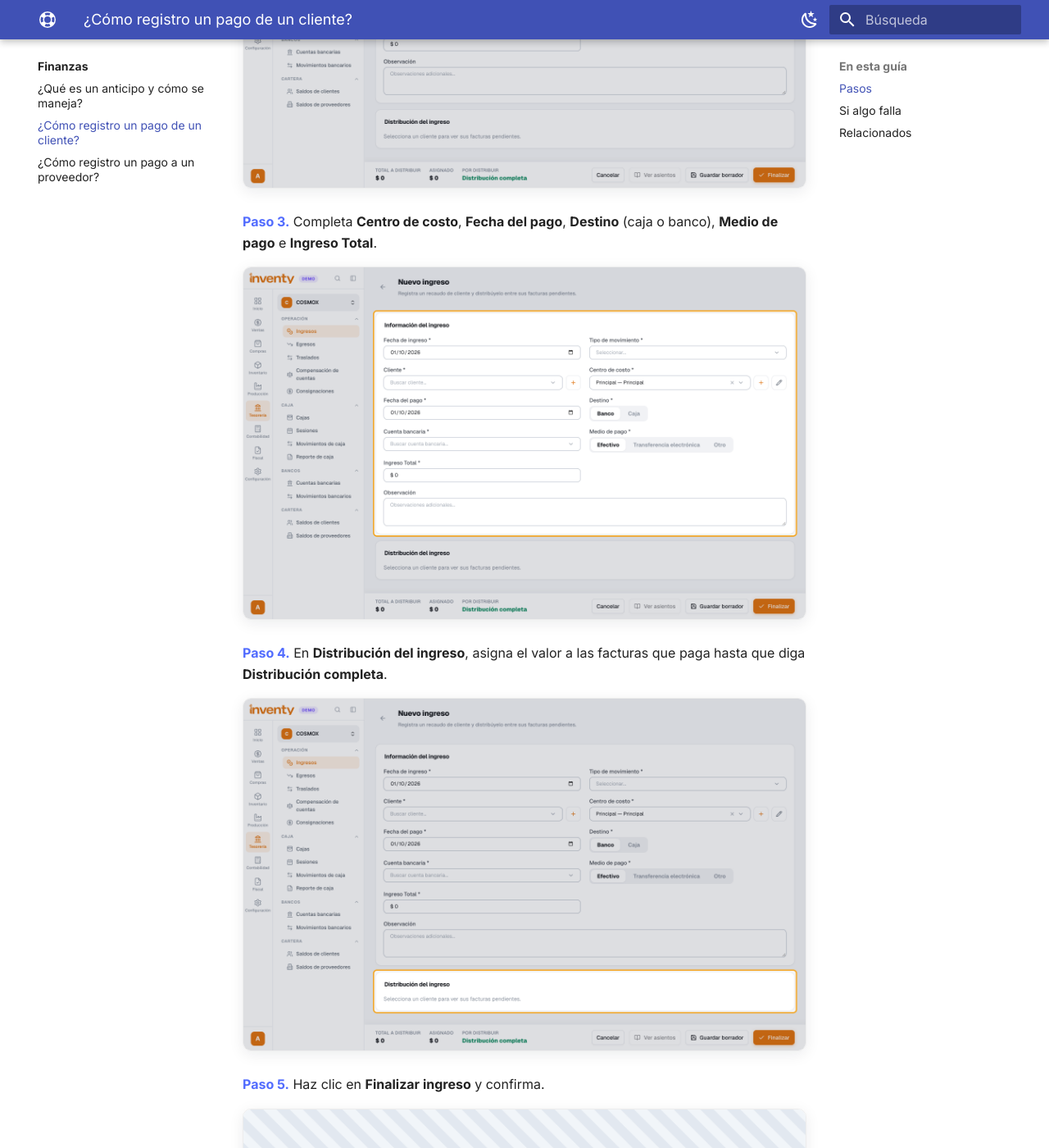
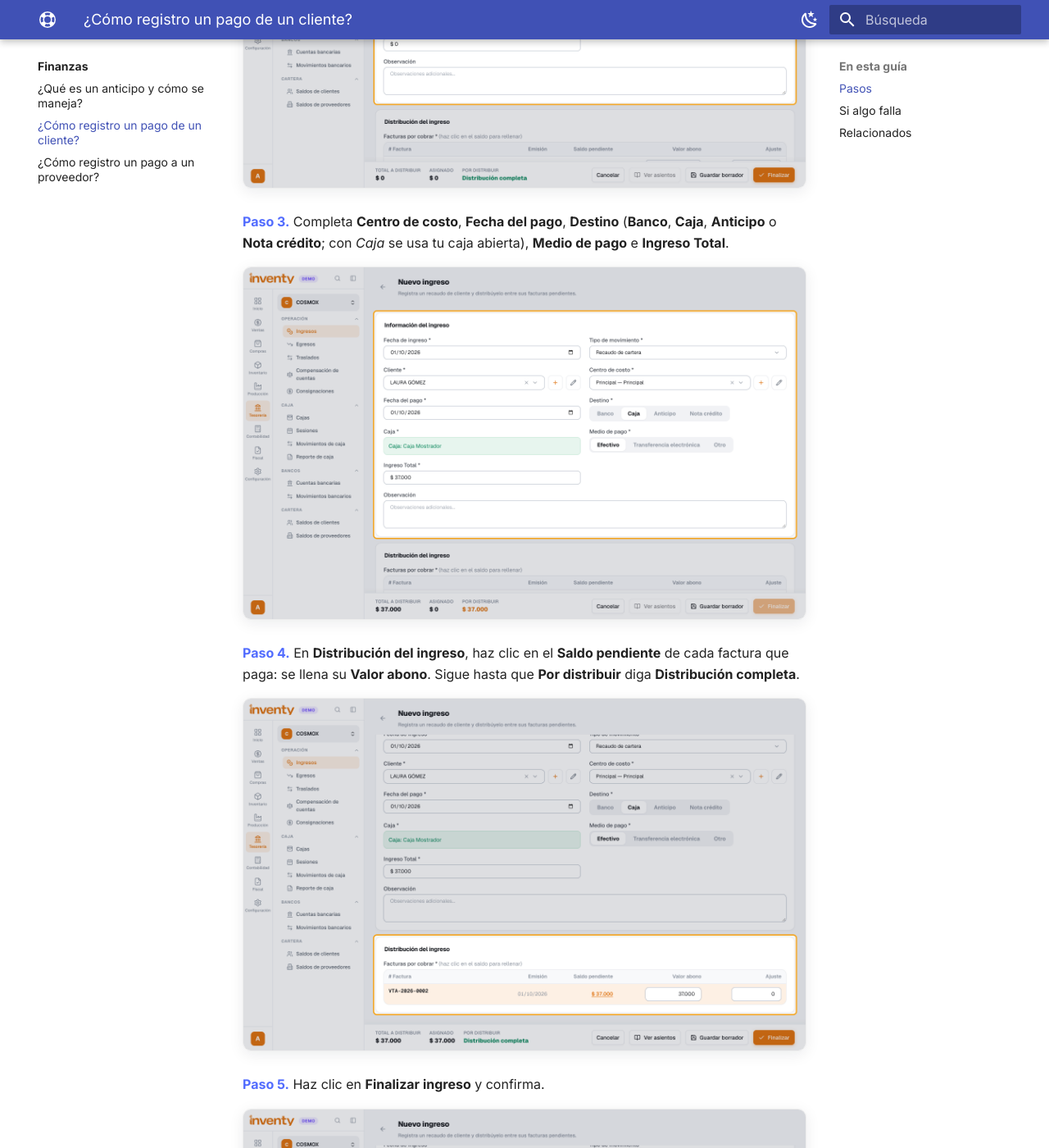
Before and after one commit to Cosmox-SAS/inventy-help, an MkDocs documentation site: the page built from docs/finanzas/registrar-ingreso.md, in a window 1280 px wide and 1400 px high, scrolled down 1307 px. Shown: the whole window at 82% size. Built offline with MkDocs 1.6.1 and Material for MkDocs 9.7.7, drawn with Linux system fonts in a browser that asks for light colours.

Commit message:
feat: recaudo real de la factura a crédito en la demo; guía de ingresos con destinos reales
Co-Authored-By: Claude Opus 5.5 <noreply@anthropic.com>

```diff
--- a/docs/assets/capturas/pendientes.txt
+++ b/docs/assets/capturas/pendientes.txt
@@ -13,7 +13,6 @@ assets/capturas/finanzas/anticipos/paso-3.png
 assets/capturas/finanzas/anticipos/paso-4.png
 assets/capturas/finanzas/anticipos/paso-5.png
 assets/capturas/finanzas/registrar-egreso/paso-5.png
-assets/capturas/finanzas/registrar-ingreso/paso-5.png
 assets/capturas/impuestos/retenciones/paso-1.png
 assets/capturas/impuestos/retenciones/paso-2.png
 assets/capturas/impuestos/retenciones/paso-3.png
--- a/docs/finanzas/registrar-ingreso.md
+++ b/docs/finanzas/registrar-ingreso.md
@@ -29,11 +29,11 @@ tags:
 
 ![Paso 2: tipo de movimiento y cliente](../assets/capturas/finanzas/registrar-ingreso/paso-2.png)
 
-**Paso 3.** Completa **Centro de costo**, **Fecha del pago**, **Destino** (caja o banco), **Medio de pago** e **Ingreso Total**.
+**Paso 3.** Completa **Centro de costo**, **Fecha del pago**, **Destino** (**Banco**, **Caja**, **Anticipo** o **Nota crédito**; con *Caja* se usa tu caja abierta), **Medio de pago** e **Ingreso Total**.
 
 ![Paso 3: información del ingreso](../assets/capturas/finanzas/registrar-ingreso/paso-3.png)
 
-**Paso 4.** En **Distribución del ingreso**, asigna el valor a las facturas que paga hasta que diga **Distribución completa**.
+**Paso 4.** En **Distribución del ingreso**, haz clic en el **Saldo pendiente** de cada factura que paga: se llena su **Valor abono**. Sigue hasta que **Por distribuir** diga **Distribución completa**.
 
 ![Paso 4: distribución del ingreso](../assets/capturas/finanzas/registrar-ingreso/paso-4.png)
 
```
Also changed, not shown: gestion/capturas-reporte.md (+2 -10 lines), docs/assets/capturas/finanzas/registrar-ingreso/paso-2.png, docs/assets/capturas/finanzas/registrar-ingreso/paso-3.png, docs/assets/capturas/finanzas/registrar-ingreso/paso-4.png, docs/assets/capturas/finanzas/registrar-ingreso/paso-5.png, 1 other file.
